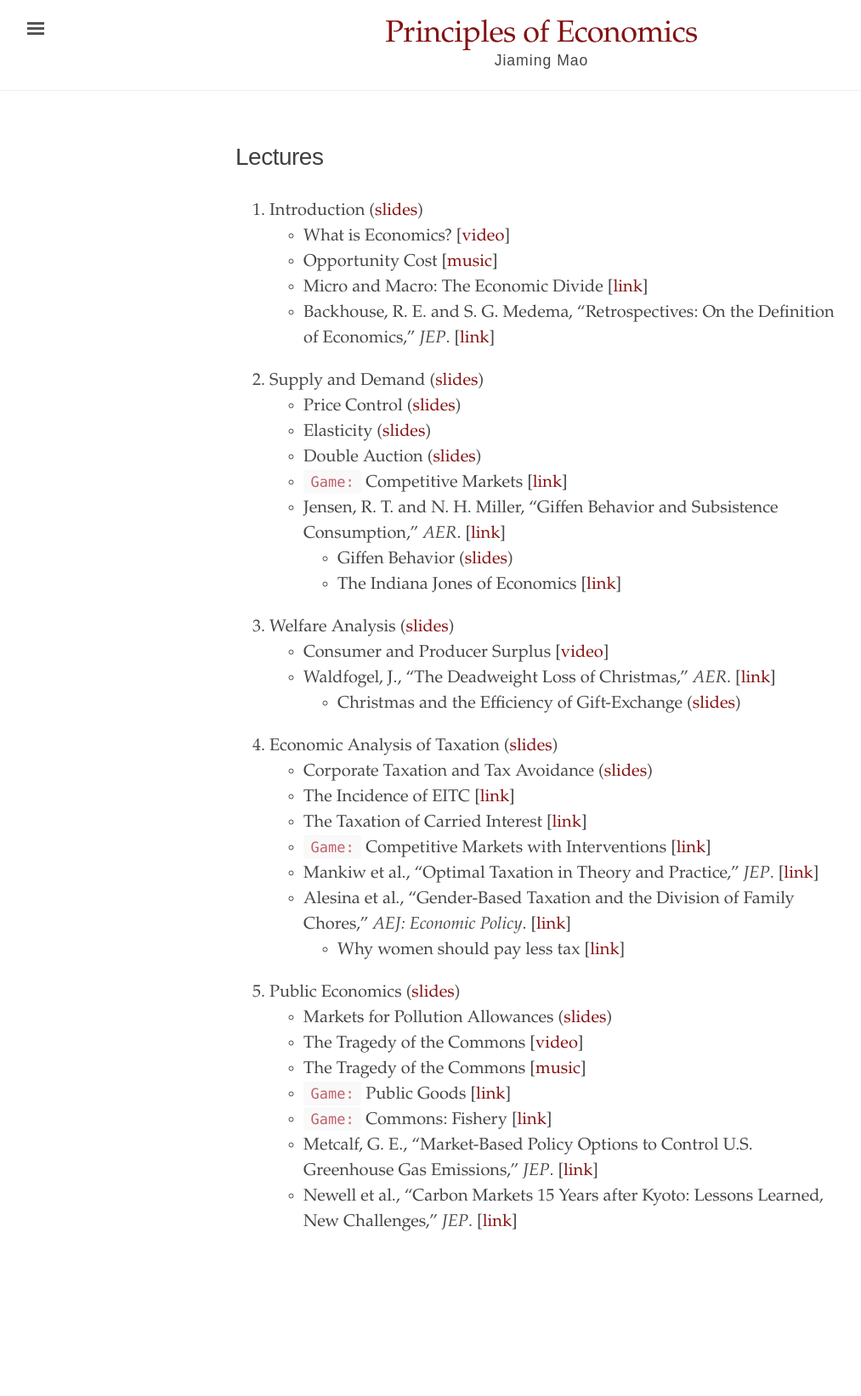
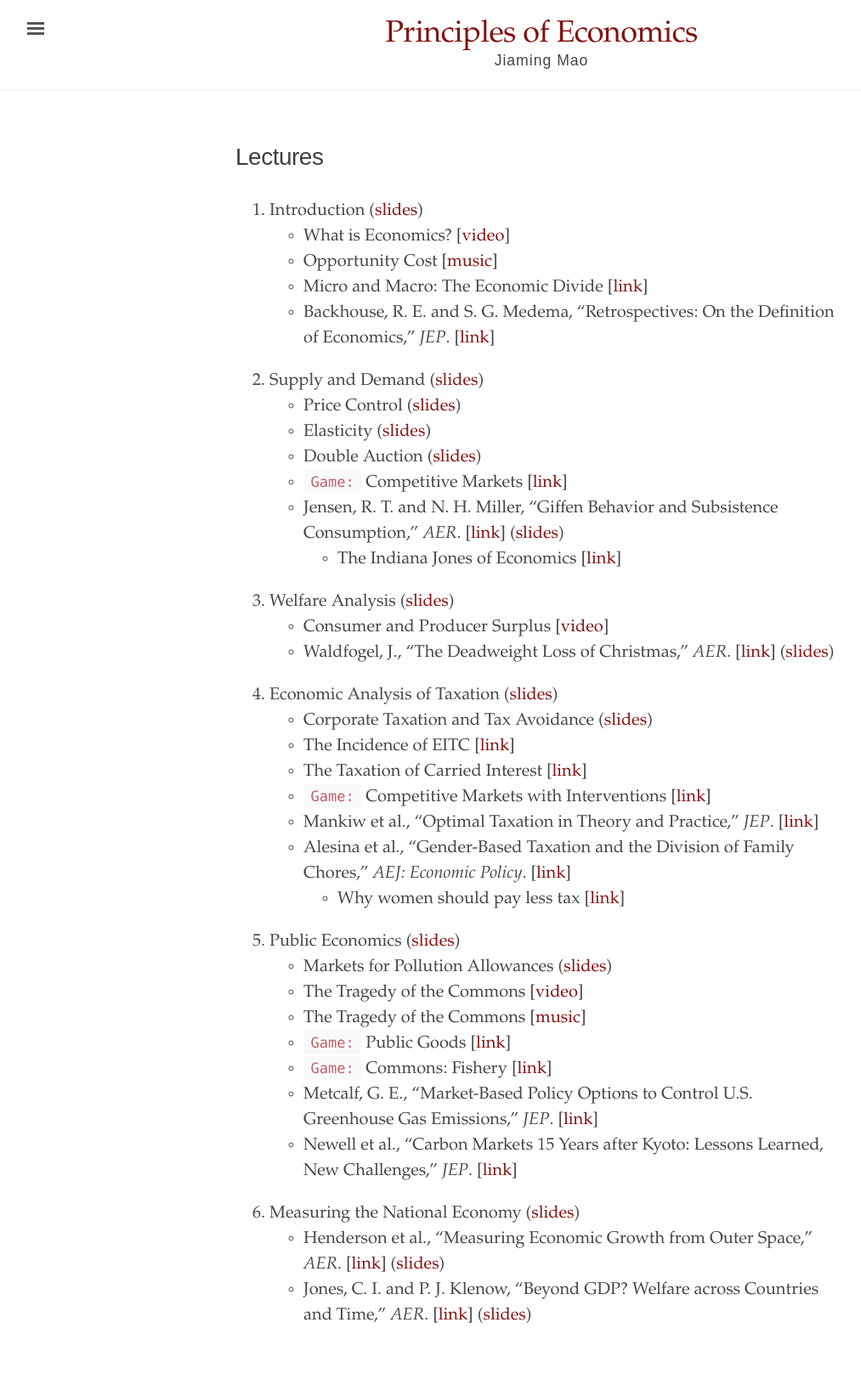
Before and after one commit to jiamingmao/principles-of-economics, a Jekyll site: the page built from Lectures.md, in a window 1280 px wide. Shown: the whole page at 85% size, without its empty margins (3-1016 px from the left). Built offline with Jekyll 4.4.1, drawn with Linux system fonts in a browser that asks for light colours; before the commit the page ends 1533 px from its top, so only the background shows below that.

Commit message:
nat econ

```diff
--- a/Lectures.md
+++ b/Lectures.md
@@ -16,14 +16,12 @@ order: 2
     - Elasticity ([slides]({{ site.baseurl }}/assets/Lectures/Elasticity.pdf))
     - Double Auction ([slides]({{ site.baseurl }}/assets/Lectures/Double_Auction.pdf))
     - `Game:` Competitive Markets [[link](https://www.moblab.com/games/continuous-market-game/)]
-    - Jensen, R. T. and N. H. Miller, "Giffen Behavior and Subsistence Consumption," _AER_. [[link](http://campuspress.yale.edu/dirkbergemann/files/2012/01/giffen-good.pdf)]
-        - Giffen Behavior ([slides]({{ site.baseurl }}/assets/Lectures/Giffen_Behavior.pdf))
+    - Jensen, R. T. and N. H. Miller, "Giffen Behavior and Subsistence Consumption," _AER_. [[link](http://campuspress.yale.edu/dirkbergemann/files/2012/01/giffen-good.pdf)] ([slides]({{ site.baseurl }}/assets/Lectures/Giffen_Behavior.pdf))
         - The Indiana Jones of Economics [[link](https://github.com/jiamingmao/principles-of-economics/blob/master/Readings/The%20Indiana%20Jones%20of%20Economics.pdf)]
 
 3. Welfare Analysis ([slides]({{ site.baseurl }}/assets/Lectures/Welfare_Analysis.pdf))
       - Consumer and Producer Surplus [[video](https://www.youtube.com/watch?v=kCKWV-94nsY)]
-      - Waldfogel, J., "The Deadweight Loss of Christmas," _AER_. [[link](http://www.jstor.org/stable/2117564?seq=1#page_scan_tab_contents)]
-          - Christmas and the Efficiency of Gift-Exchange ([slides]({{ site.baseurl }}/assets/Lectures/Christmas_and_the_Efficiency_of_Gift-Exchange.pdf))
+      - Waldfogel, J., "The Deadweight Loss of Christmas," _AER_. [[link](http://www.jstor.org/stable/2117564?seq=1#page_scan_tab_contents)] ([slides]({{ site.baseurl }}/assets/Lectures/Christmas_and_the_Efficiency_of_Gift-Exchange.pdf))
 
 4. Economic Analysis of Taxation ([slides]({{ site.baseurl }}/assets/Lectures/Taxation.pdf))
     - Corporate Taxation and Tax Avoidance ([slides]({{ site.baseurl }}/assets/Lectures/Corporate_Taxation_and_Tax_Avoidance.pdf))
@@ -42,3 +40,7 @@ order: 2
     - `Game:` Commons: Fishery [[link](https://www.moblab.com/games/commons-fishery-game/)]
     - Metcalf, G. E., "Market-Based Policy Options to Control U.S. Greenhouse Gas Emissions," _JEP_. [[link](https://www.aeaweb.org/articles?id=10.1257/jep.23.2.5)]
     - Newell et al., "Carbon Markets 15 Years after Kyoto: Lessons Learned, New Challenges," _JEP_. [[link](https://www.aeaweb.org/articles?id=10.1257/jep.27.1.123)]
+
+6. Measuring the National Economy ([slides]({{ site.baseurl }}/assets/Lectures/Measuring_the_National_Economy.pdf))
+    - Henderson et al., "Measuring Economic Growth from Outer Space," _AER_. [[link](https://www.aeaweb.org/articles?id=10.1257/aer.102.2.994)] ([slides]({{ site.baseurl }}/assets/Lectures/Measuring_Economic_Growth_from_Outer_Space.pdf))
+    - Jones, C. I. and P. J. Klenow, "Beyond GDP? Welfare across Countries and Time," _AER_. [[link](https://www.aeaweb.org/articles?id=10.1257/aer.20110236)] ([slides]({{ site.baseurl }}/assets/Lectures/Measuring_Well-being.pdf))
```
Also changed, not shown: 7 other files.
